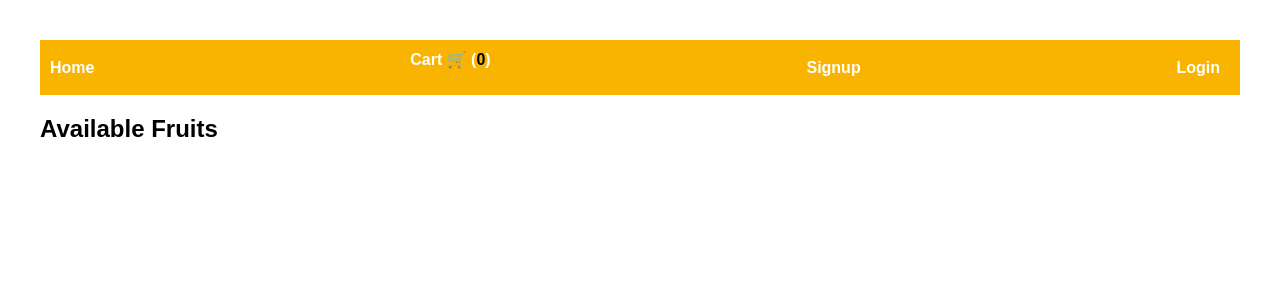
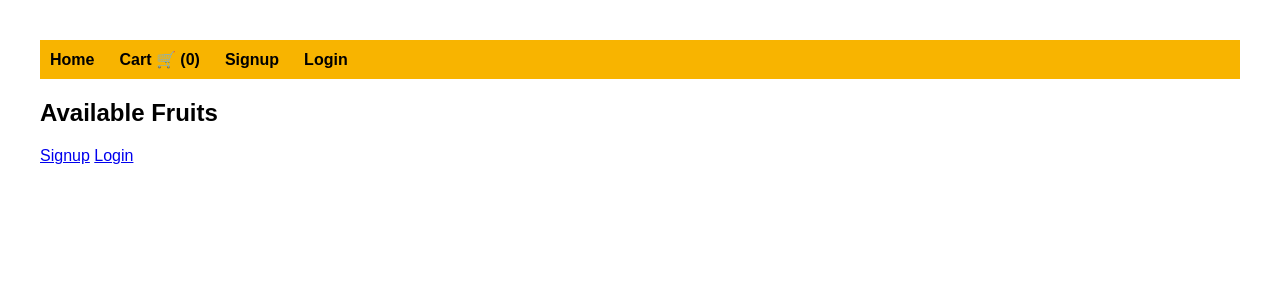
Before and after one commit to SuyashPathak03/functional-fruit-shop, a Django app: page / in a window 1280 px wide. Shown: the top 300 px of the page. Run offline with Django 5.2, Linux system fonts and the light colour scheme; data that the repository does not hold is empty.

Commit message:
cartdetail css1.5

```diff
--- a/shop/templates/base.html
+++ b/shop/templates/base.html
@@ -177,19 +177,20 @@ button:active {
         <style>
     nav {
         display: flex;
-        justify-content: space-between; /* left + right alignment */
+        justify-content: flex-start; /* everything aligned left */
         align-items: center;
         padding: 10px;
+        gap: 15px; /* space between links */
     }
 
-    nav .left-links a {
-        color: black;
+    nav a {
+        color: black;        /* all links black */
         text-decoration: none;
-        margin-right: 15px;
+        font-weight: bold;
     }
 
-    nav .left-links a:hover {
-        color: gray;
+    nav a:hover {
+        color: gray;         /* hover effect */
     }
 
     #cart-count {
@@ -197,15 +198,24 @@ button:active {
         font-weight: bold;
     }
 </style>
-    <nav>
-        <a href="{% url 'home' %}">Home</a>
-        <div class="cart-container">
-        <a href="{% url 'cart_detail' %}" class="cart-link">
-            Cart 🛒 (<span id="cart-count">{{ request.session.cart_count|default:"0" }}</span>)
-        </a>
-            <ul id="cart-items">
-            </ul>
-        </div>
+
+<nav>
+    <a href="{% url 'home' %}">Home</a>
+    <a href="{% url 'cart_detail' %}">Cart 🛒 (<span id="cart-count">{{ request.session.cart_count|default:"0" }}</span>)</a>
+
+    {% if user.is_authenticated %}
+        <a href="{% url 'logout' %}">Logout</a>
+    {% else %}
+        <a href="{% url 'signup' %}">Signup</a>
+        <a href="{% url 'login' %}">Login</a>
+    {% endif %}
+</nav>
+
+<div>
+    {% block content %}
+    {% endblock %}
+</div>
+
 
 
         {% if user.is_authenticated %}
@@ -219,7 +229,6 @@ button:active {
 
 
     <div>
-        {% block content %}{% endblock %}
     </div>
 
 <script>
```
Also changed, not shown: db.sqlite3.
